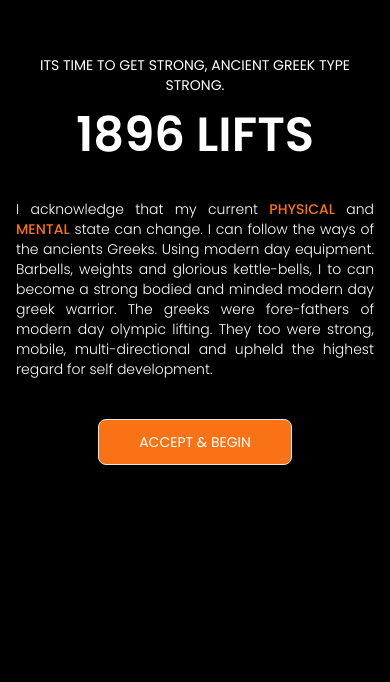
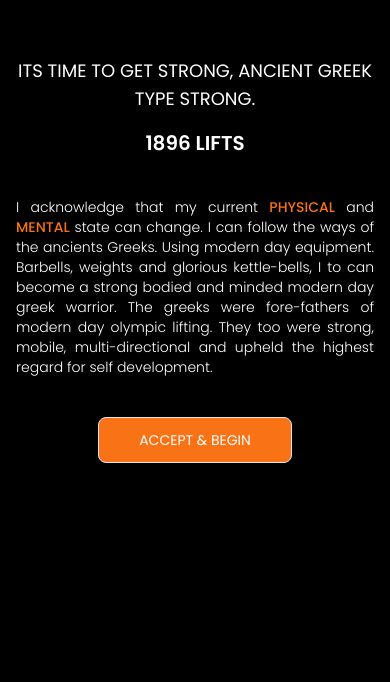
Before and after one commit to paulalextech/1896-lifts, a React (Vite) app: page / in a window 390 px wide. Shown: the part 162-844 px from the top of the page. Built offline with nearby package versions, Linux system fonts and the light colour scheme.

Commit message:
upped text size

```diff
--- a/src/components/Hero.jsx
+++ b/src/components/Hero.jsx
@@ -5,10 +5,10 @@ export default function Hero() {
 	return (
 		<div className="min-h-screen flex flex-col gap-10 items-center justify-center text-center max-w-[900px] w-full mx-auto p-4">
 			<div className="flex flex-col gap-4">
-				<p className="uppercase">
+				<p className="uppercase text-lg">
 					Its time to get strong, ancient Greek type strong.
 				</p>
-				<h1 className="uppercase font-semibold text-5xl sm:text-5xl md:text-7xl lg:text-8xl">
+				<h1 className="uppercase font-semibold text-xl sm:text-5xl md:text-7xl lg:text-8xl">
 					1896 lifts
 				</h1>
 			</div>
```
